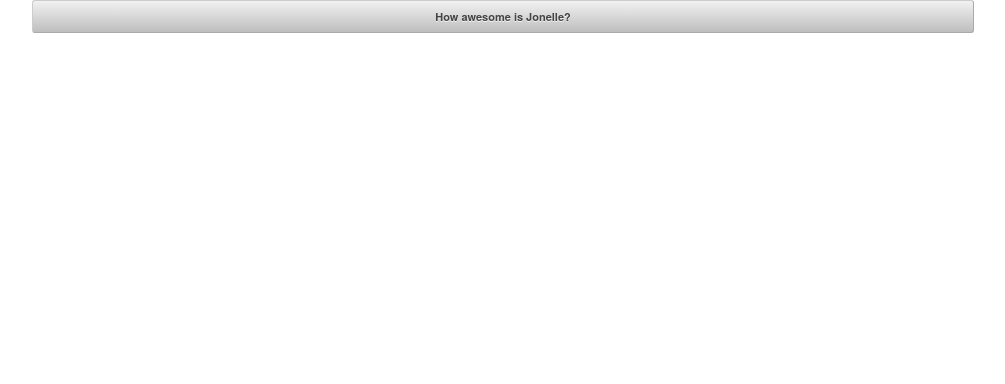
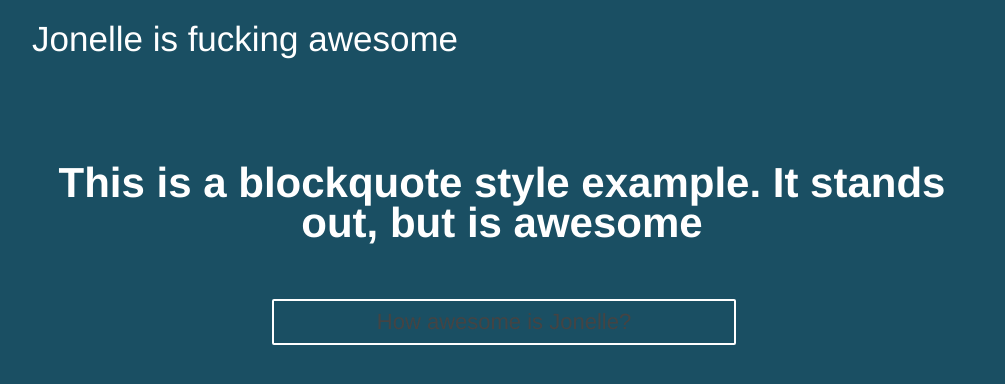
Before and after one commit to danthareja/jonelle-is-awesome, a website: page index.html in a window 1280 px wide. Shown: the whole page, without its empty margins (138-1143 px from the left). Drawn offline with nearby package versions, Linux system fonts and the light colour scheme.

Commit message:
adds styling changes

```diff
--- a/styles/base.css
+++ b/css/base.css
@@ -52,20 +52,41 @@
 ================================================== */
 	body {
 		background: #fff;
-		font: 14px/21px "HelveticaNeue", "Helvetica Neue", Helvetica, Arial, sans-serif;
+		font: 14px/21px "HelveticaNeue-Light", "Helvetica Neue Light", "Helvetica Neue", Helvetica, Arial, "Lucida Grande", sans-serif;
 		color: #444;
 		-webkit-font-smoothing: antialiased; /* Fix for webkit rendering */
 		-webkit-text-size-adjust: 100%;
  }
 
+ 	.button.full-width.refresh {
+ 		margin-top: 8%;
+ 	}
+
+ 	.compliment {
+ 		color: #fff;
+ 		padding-top: 10%;
+ 		line-height: 95%;
+ 		font-family: "HelveticaNeue-Light", "Helvetica Neue Light", "Helvetica Neue", Helvetica, Arial, "Lucida Grande", sans-serif;
+ 		font-size: 300%;
+ 		font-weight: bold;
+ 		text-align: center;
+ 	}
+
+ 	.logo {
+ 		padding-top: 2%;
+ 	}
+
 
 /* #Typography
 ================================================== */
 	h1, h2, h3, h4, h5, h6 {
-		color: #181818;
-		font-family: "Georgia", "Times New Roman", serif;
+		color: #000;
+		font-family: "HelveticaNeue-Light", "Helvetica Neue Light", "Helvetica Neue", Helvetica, Arial, "Lucida Grande", sans-serif;
 		font-weight: normal; }
-	h1 a, h2 a, h3 a, h4 a, h5 a, h6 a { font-weight: inherit; }
+	h1 a, h2 a, h3 a, h4 a, h5 a, h6 a {
+		font-weight: inherit;
+		text-decoration: none;
+	}
 	h1 { font-size: 46px; line-height: 50px; margin-bottom: 14px;}
 	h2 { font-size: 35px; line-height: 40px; margin-bottom: 10px; }
 	h3 { font-size: 28px; line-height: 34px; margin-bottom: 8px; }
@@ -94,8 +115,8 @@
 
 /* #Links
 ================================================== */
-	a, a:visited { color: #333; text-decoration: underline; outline: 0; }
-	a:hover, a:focus { color: #000; }
+	a, a:visited { color: #fff; text-decoration: none; outline: 0; }
+	/*a:hover, a:focus { color: #000; }*/
 	p a, p a:visited { line-height: inherit; }
 
 
@@ -132,61 +153,35 @@
 	input[type="submit"],
 	input[type="reset"],
 	input[type="button"] {
-		background: #eee; /* Old browsers */
-		background: #eee -moz-linear-gradient(top, rgba(255,255,255,.2) 0%, rgba(0,0,0,.2) 100%); /* FF3.6+ */
-		background: #eee -webkit-gradient(linear, left top, left bottom, color-stop(0%,rgba(255,255,255,.2)), color-stop(100%,rgba(0,0,0,.2))); /* Chrome,Safari4+ */
-		background: #eee -webkit-linear-gradient(top, rgba(255,255,255,.2) 0%,rgba(0,0,0,.2) 100%); /* Chrome10+,Safari5.1+ */
-		background: #eee -o-linear-gradient(top, rgba(255,255,255,.2) 0%,rgba(0,0,0,.2) 100%); /* Opera11.10+ */
-		background: #eee -ms-linear-gradient(top, rgba(255,255,255,.2) 0%,rgba(0,0,0,.2) 100%); /* IE10+ */
-		background: #eee linear-gradient(top, rgba(255,255,255,.2) 0%,rgba(0,0,0,.2) 100%); /* W3C */
-	  border: 1px solid #aaa;
-	  border-top: 1px solid #ccc;
-	  border-left: 1px solid #ccc;
-	  -moz-border-radius: 3px;
-	  -webkit-border-radius: 3px;
-	  border-radius: 3px;
+		background: transparent; /* Old browsers */
+	  border: 2px solid #fff;
+	  -moz-border-radius: 2px;
+	  -webkit-border-radius: 2px;
+	  border-radius: 2px;
 	  color: #444;
 	  display: inline-block;
-	  font-size: 11px;
-	  font-weight: bold;
+	  font-size: 22px;
 	  text-decoration: none;
-	  text-shadow: 0 1px rgba(255, 255, 255, .75);
 	  cursor: pointer;
 	  margin-bottom: 20px;
 	  line-height: normal;
 	  padding: 8px 10px;
-	  font-family: "HelveticaNeue", "Helvetica Neue", Helvetica, Arial, sans-serif; }
+	  font-family: "HelveticaNeue-Light", "Helvetica Neue Light", "Helvetica Neue", Helvetica, Arial, "Lucida Grande", sans-serif; }
 
 	.button:hover,
 	button:hover,
 	input[type="submit"]:hover,
 	input[type="reset"]:hover,
 	input[type="button"]:hover {
-		color: #222;
-		background: #ddd; /* Old browsers */
-		background: #ddd -moz-linear-gradient(top, rgba(255,255,255,.3) 0%, rgba(0,0,0,.3) 100%); /* FF3.6+ */
-		background: #ddd -webkit-gradient(linear, left top, left bottom, color-stop(0%,rgba(255,255,255,.3)), color-stop(100%,rgba(0,0,0,.3))); /* Chrome,Safari4+ */
-		background: #ddd -webkit-linear-gradient(top, rgba(255,255,255,.3) 0%,rgba(0,0,0,.3) 100%); /* Chrome10+,Safari5.1+ */
-		background: #ddd -o-linear-gradient(top, rgba(255,255,255,.3) 0%,rgba(0,0,0,.3) 100%); /* Opera11.10+ */
-		background: #ddd -ms-linear-gradient(top, rgba(255,255,255,.3) 0%,rgba(0,0,0,.3) 100%); /* IE10+ */
-		background: #ddd linear-gradient(top, rgba(255,255,255,.3) 0%,rgba(0,0,0,.3) 100%); /* W3C */
-	  border: 1px solid #888;
-	  border-top: 1px solid #aaa;
-	  border-left: 1px solid #aaa; }
+		color: #ddd;
+		background: transparent; /* Old browsers */
+	  border: 2px solid #ddd; }
 
 	.button:active,
 	button:active,
 	input[type="submit"]:active,
 	input[type="reset"]:active,
-	input[type="button"]:active {
-		border: 1px solid #666;
-		background: #ccc; /* Old browsers */
-		background: #ccc -moz-linear-gradient(top, rgba(255,255,255,.35) 0%, rgba(10,10,10,.4) 100%); /* FF3.6+ */
-		background: #ccc -webkit-gradient(linear, left top, left bottom, color-stop(0%,rgba(255,255,255,.35)), color-stop(100%,rgba(10,10,10,.4))); /* Chrome,Safari4+ */
-		background: #ccc -webkit-linear-gradient(top, rgba(255,255,255,.35) 0%,rgba(10,10,10,.4) 100%); /* Chrome10+,Safari5.1+ */
-		background: #ccc -o-linear-gradient(top, rgba(255,255,255,.35) 0%,rgba(10,10,10,.4) 100%); /* Opera11.10+ */
-		background: #ccc -ms-linear-gradient(top, rgba(255,255,255,.35) 0%,rgba(10,10,10,.4) 100%); /* IE10+ */
-		background: #ccc linear-gradient(top, rgba(255,255,255,.35) 0%,rgba(10,10,10,.4) 100%); /* W3C */ }
+	input[type="button"]:active {}
 
 	.button.full-width,
 	button.full-width,
@@ -224,7 +219,7 @@
 		-moz-border-radius: 2px;
 		-webkit-border-radius: 2px;
 		border-radius: 2px;
-		font: 13px "HelveticaNeue", "Helvetica Neue", Helvetica, Arial, sans-serif;
+		font: 13px "HelveticaNeue-Light", "Helvetica Neue Light", "Helvetica Neue", Helvetica, Arial, "Lucida Grande", sans-serif;
 		color: #777;
 		margin: 0;
 		width: 210px;
--- a/index.html
+++ b/index.html
@@ -1,15 +1,12 @@
 <!DOCTYPE html>
-<!--[if lt IE 7 ]><html class="ie ie6" lang="en"> <![endif]-->
-<!--[if IE 7 ]><html class="ie ie7" lang="en"> <![endif]-->
-<!--[if IE 8 ]><html class="ie ie8" lang="en"> <![endif]-->
-<!--[if (gte IE 9)|!(IE)]><!--><html lang="en"> <!--<![endif]-->
+<html lang="en">
 <head>
 
 	<!-- Basic Page Needs
   ================================================== -->
 	<meta charset="utf-8">
-	<title>Jonelle's the bomb diggity</title>
-	<meta name="description" content="Make any girlfriend feel special with the click of a button">
+	<title>Jonelle is f*cking awesome</title>
+	<meta name="description" content="Let me tell you how awesome Jonelle is">
 	<meta name="author" content="Dan Thareja">
 
 	<!-- Mobile Specific Metas
@@ -18,13 +15,9 @@
 
 	<!-- CSS
   ================================================== -->
-	<link rel="stylesheet" href="styles/base.css">
-	<link rel="stylesheet" href="styles/skeleton.css">
-	<link rel="stylesheet" href="styles/layout.css">
-
-	<!--[if lt IE 9]>
-		<script src="http://html5shim.googlecode.com/svn/trunk/html5.js"></script>
-	<![endif]-->
+	<link rel="stylesheet" href="css/base.css">
+	<link rel="stylesheet" href="css/skeleton.css">
+	<link rel="stylesheet" href="css/layout.css">
 
 	<!-- Favicons
 	================================================== -->
@@ -36,19 +29,27 @@
 </head>
 <body>
 
-
 	<!-- Primary Page Layout
 	================================================== -->
 
-	<!-- Delete everything in this .container and get started on your own site! -->
 	<!-- container -->
 	<div class="container">
 		<div class="sixteen columns">
-			<a href="#" class="full-width button">How awesome is Jonelle?</a>
+			<h2 class="logo">
+				<a href="index.html">Jonelle is fucking awesome</a>
+			</h2>
+		</div>
+		<div class="sixteen columns">
+		  <p class="compliment">This is a blockquote style example. It stands out, but is awesome</p>
+		</div>
+		<div class="eight columns offset-by-four">
+			<a href="#" class="full-width button refresh">How awesome is Jonelle?</a>
 		</div>
 	</div>
 
 	<script src="bower_components/jquery/dist/jquery.min.js"></script>
+	<script src="js/main.js"></script>
+
 <!-- End Document
 ================================================== -->
 </body>
--- /dev/null
+++ b/js/main.js
@@ -0,0 +1,43 @@
+/*** GLOBAL VARIABLES ***/
+
+// Initialize a few in-memory compliments in case call to Google Docs fails
+var compliments = [
+  "You're the best thing to ever happen to me",
+  "You appreciate a beard like no one else",
+];
+
+var backgroundColors = [
+  "#1A4F63",
+  "#068587",
+  "#6FB07F",
+  "#FCB03C",
+  "#FC5B3F",
+  "#982E4B",
+  "#713045"
+];
+
+
+var getCompliments = function() {
+  var key = "1DMXkg2PL44_kj-04m8r5NBEf5HmADKunQGbQjAoARXs";
+  $.getJSON("https://spreadsheets.google.com/feeds/cells/" + key + "/od6/public/values?alt=json")
+  .done(function(data) {
+    console.log(data);
+  }).fail(function() {
+    console.log("error");
+  }).always(function() {
+    console.log("AJAX call complete");
+  });
+};
+
+var setRandomCompliment = function() {
+
+};
+
+var setRandomBackground = function() {
+  var bgColor = backgroundColors[Math.floor(Math.random() * backgroundColors.length)];
+  $('body').css('background-color', bgColor);
+};
+$(document).ready(function(){
+  setRandomBackground();
+
+});
--- a/src/compliments.js
+++ /dev/null
@@ -1,5 +0,0 @@
-var compliments = [
-  "You're the best thing to ever happen to me",
-
-
-]
```
Also changed, not shown: css/layout.css (renamed from styles/layout.css), css/skeleton.css (renamed from styles/skeleton.css).
